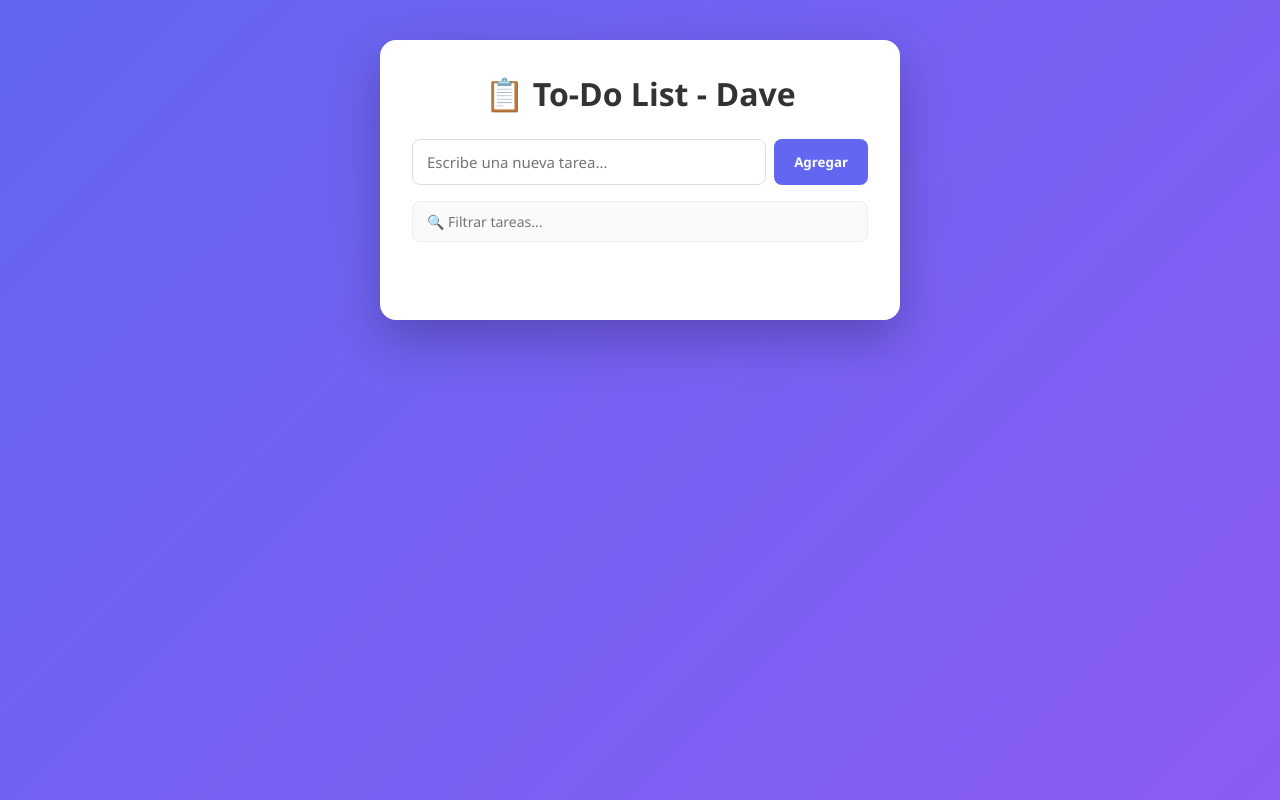
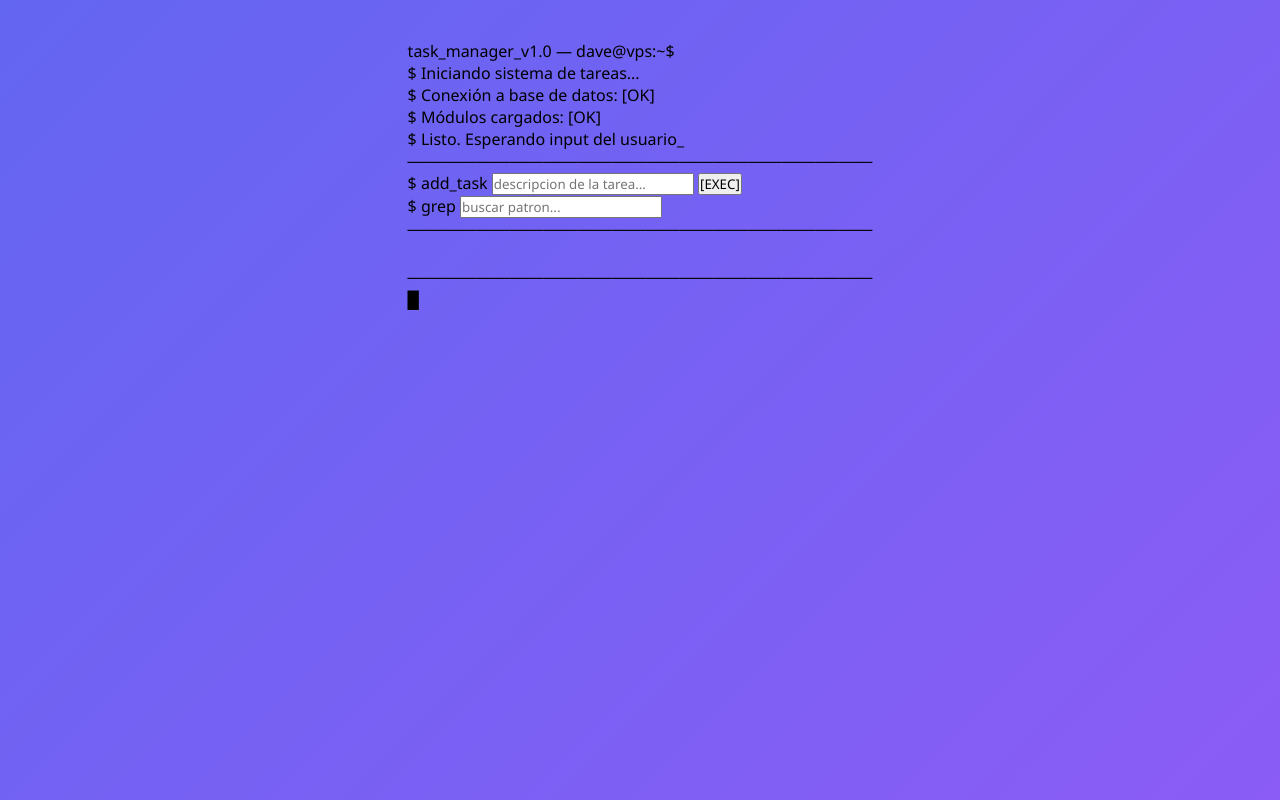
Before and after one commit to Eriksanchezc/todo-list-dave, a plain HTML site: page public/index.html in a window 1280 px wide. Drawn offline with Linux system fonts and the light colour scheme; no server answers.

Commit message:
Update title and structure for task manager UI

```diff
--- a/public/index.html
+++ b/public/index.html
@@ -3,27 +3,58 @@
 <head>
   <meta charset="UTF-8">
   <meta name="viewport" content="width=device-width, initial-scale=1.0">
-  <title>To-Do List</title>
+  <title>TASK_MANAGER // DAVE</title>
+  <link rel="preconnect" href="https://fonts.googleapis.com">
+  <link href="https://fonts.googleapis.com/css2?family=Share+Tech+Mono&family=VT323&display=swap" rel="stylesheet">
   <link rel="stylesheet" href="style.css">
 </head>
 <body>
-  <div class="container">
-    <h1>📋 To-Do List - Dave</h1>
-
-    <form id="task-form" class="task-form">
-      <input type="text" id="task-input" placeholder="Escribe una nueva tarea..." required>
-      <button type="submit">Agregar</button>
-    </form>
-
-    <div class="filter-wrapper">
-      <input type="text" id="filter-input" placeholder="🔍 Filtrar tareas...">
+  <div class="scanlines"></div>
+  <div class="terminal">
+    <div class="terminal-header">
+      <span class="dot red"></span>
+      <span class="dot yellow"></span>
+      <span class="dot green"></span>
+      <span class="terminal-title">task_manager_v1.0 — dave@vps:~$</span>
     </div>
 
-    <div id="status-message" class="status-message"></div>
+    <div class="terminal-body">
+      <div class="boot-text">
+        <p><span class="prompt">$</span> Iniciando sistema de tareas...</p>
+        <p><span class="prompt">$</span> Conexión a base de datos: <span class="ok">[OK]</span></p>
+        <p><span class="prompt">$</span> Módulos cargados: <span class="ok">[OK]</span></p>
+        <p><span class="prompt">$</span> Listo. Esperando input del usuario<span class="blink">_</span></p>
+      </div>
 
-    <ul id="task-list" class="task-list"></ul>
+      <div class="divider">─────────────────────────────────────────</div>
 
-    <p id="empty-message" class="empty-message" style="display:none;">No hay tareas para mostrar.</p>
+      <form id="task-form" class="input-row">
+        <span class="prompt">$</span>
+        <span class="cmd">add_task</span>
+        <input type="text" id="task-input" placeholder="descripcion de la tarea..." autocomplete="off" required>
+        <button type="submit">[EXEC]</button>
+      </form>
+
+      <div class="input-row filter-row">
+        <span class="prompt">$</span>
+        <span class="cmd">grep</span>
+        <input type="text" id="filter-input" placeholder="buscar patron..." autocomplete="off">
+      </div>
+
+      <div class="divider">─────────────────────────────────────────</div>
+
+      <div id="status-message" class="status-message"></div>
+
+      <ul id="task-list" class="task-list"></ul>
+
+      <p id="empty-message" class="empty-message" style="display:none;">// No se encontraron registros en la base de datos.</p>
+
+      <div class="divider">─────────────────────────────────────────</div>
+      <div class="footer">
+        <span id="task-count"></span>
+        <span class="cursor-blink">█</span>
+      </div>
+    </div>
   </div>
 
   <script src="app.js"></script>
```
